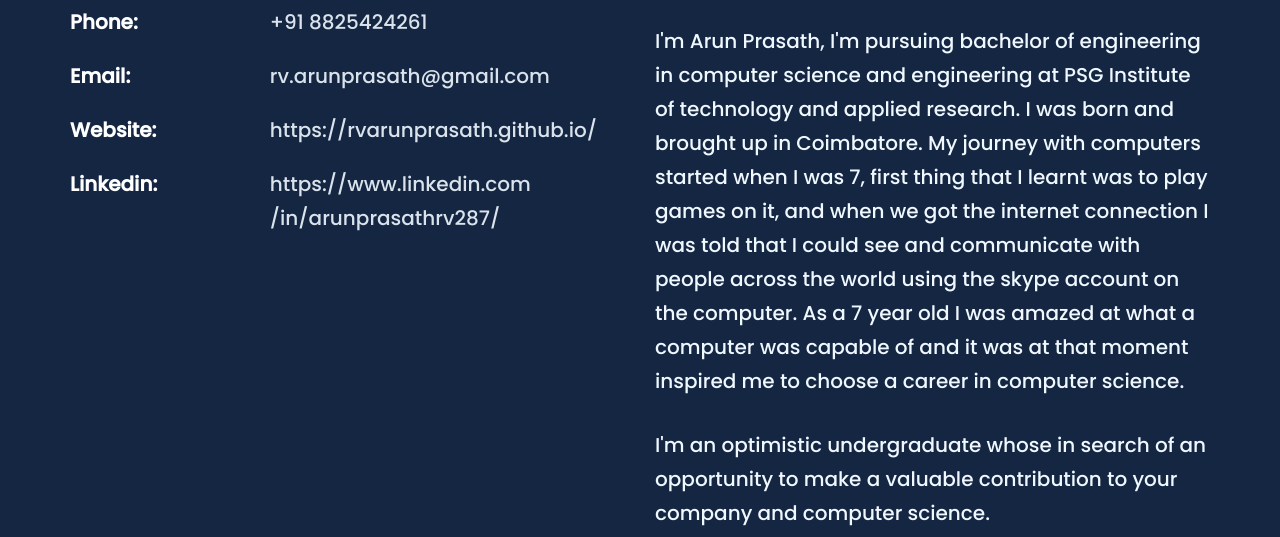
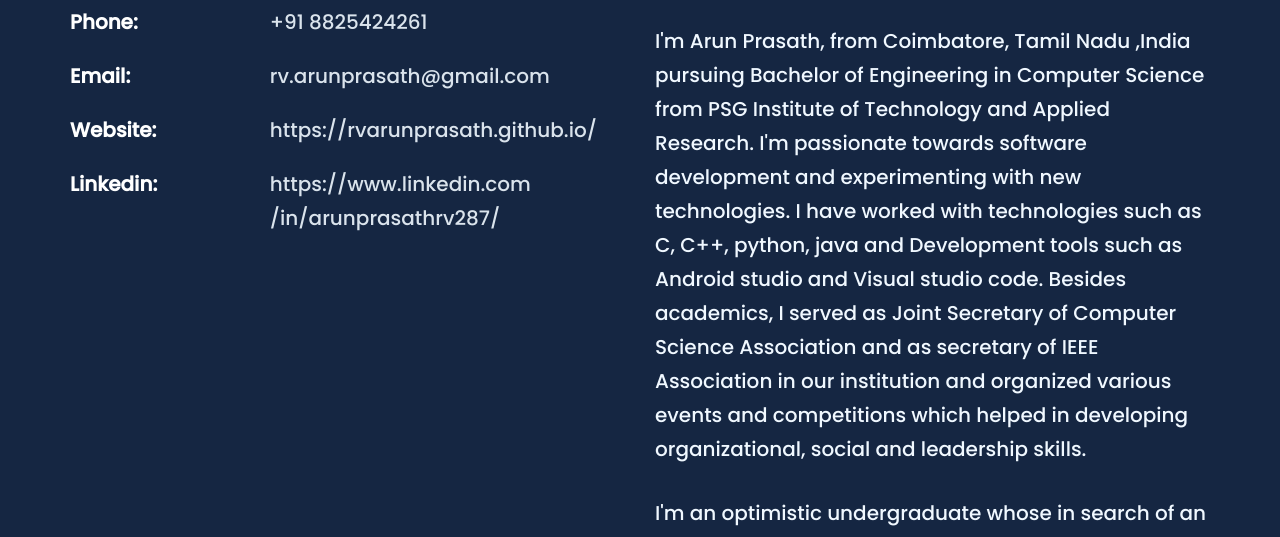
Before and after one commit to rvarunprasath/rvarunprasath.github.io, a plain HTML site: page index.html in a window 1280 px wide. Shown: the part 1193-1730 px from the top of the page. Drawn offline with Linux system fonts and the light colour scheme; files whose address does not match are found by name.

Commit message:
Update index.html

```diff
--- a/index.html
+++ b/index.html
@@ -94,9 +94,7 @@
 				<div class="col-md-6">
 					<h2 style="color: #0095FF; font-size: 48px;">Hello There!</h2>
 					<p>I'm Arun Prasath,
-						I'm pursuing bachelor of engineering in computer science and engineering at  PSG Institute of technology and applied research.
-						I was born and brought up in Coimbatore.
-						My journey with computers started when I was 7, first thing that I learnt was to play games on it, and when we got the internet connection I was  told that I could see and communicate with people across the world using the skype account on the computer. As a 7 year old I was amazed at what a computer was capable of and it was at that moment inspired me to choose a career in computer science.</p>
+						 from Coimbatore, Tamil Nadu ,India pursuing Bachelor of Engineering in Computer Science from PSG Institute of Technology and Applied Research. I'm passionate towards software development and experimenting with new technologies. I have worked with technologies such as C, C++, python, java and Development tools such as Android studio and Visual studio code. Besides academics, I served as Joint Secretary of Computer Science Association and as secretary of IEEE Association in our institution and organized various events and competitions which helped in developing organizational, social and leadership skills.  </p>
 					<p>I'm an optimistic undergraduate whose in search of an opportunity to make a valuable contribution to your company and computer science. </p>
 					<p>
 						<ul class="fh5co-social-icons">
```
